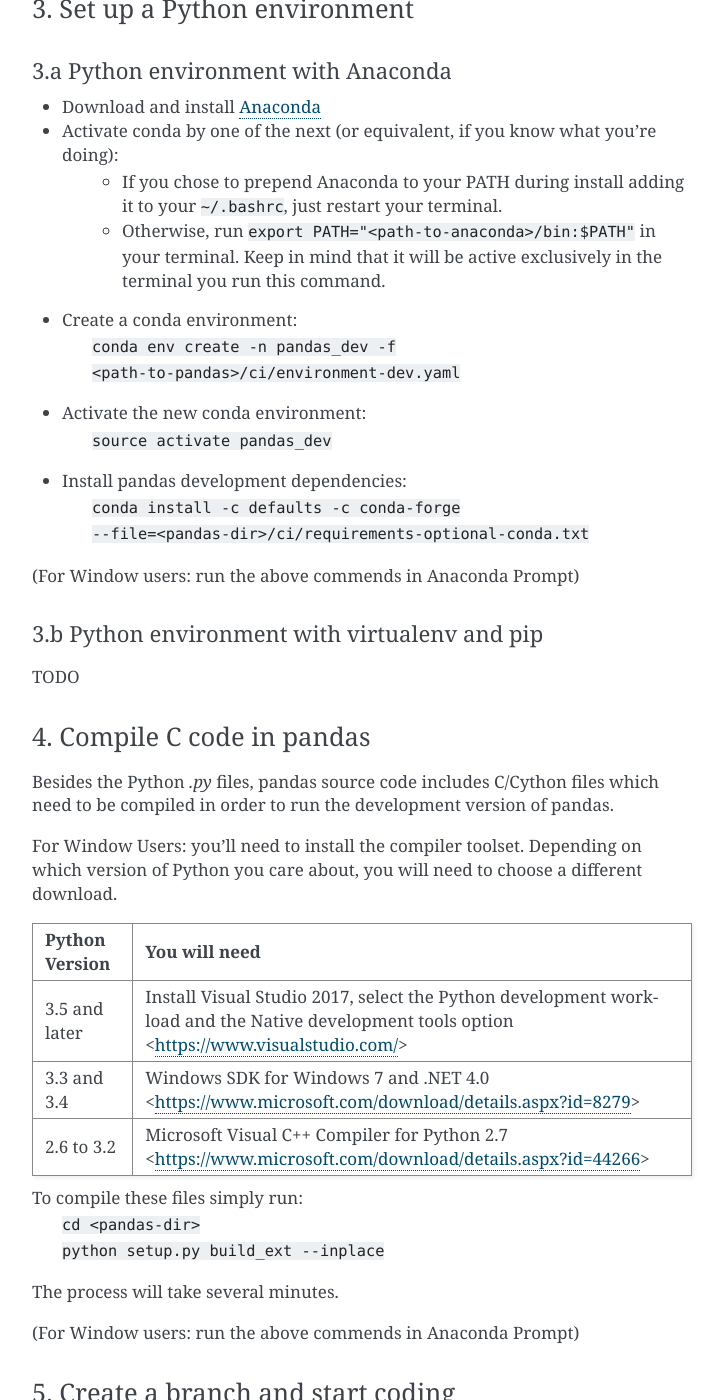
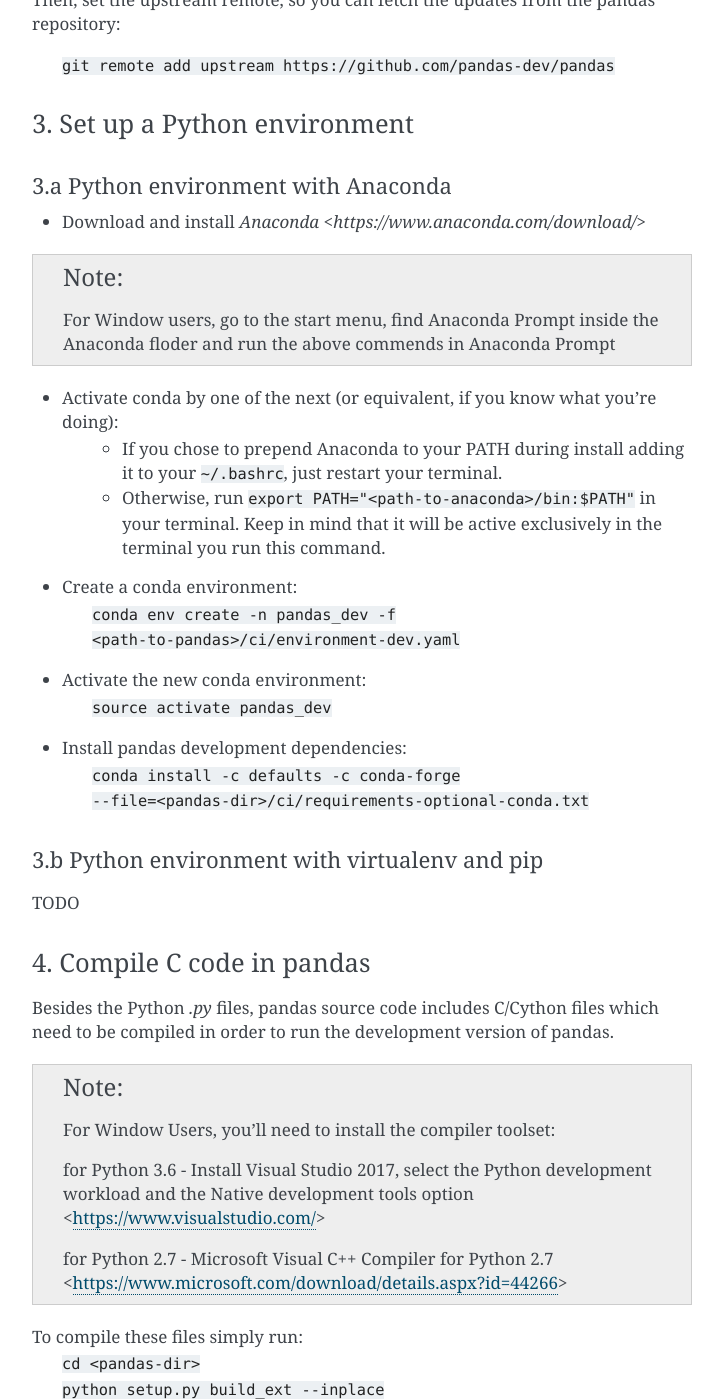
Before and after one commit to python-sprints/python-sprints.github.io, a Sphinx documentation site: the page built from pandas/guide/source/pandas_setup.rst, in a window 1280 px wide and 1400 px high, scrolled down 1382 px. Shown: the whole window, without its empty margins (388-1112 px from the left). Built offline with Sphinx 7.4.7, drawn with Linux system fonts in a browser that asks for light colours; some of the changed text lies outside the part shown.

Commit message:
change instruction for Window users

```diff
--- a/pandas/guide/source/pandas_setup.rst
+++ b/pandas/guide/source/pandas_setup.rst
@@ -38,6 +38,12 @@ via pip, conda or a zip.
 
 To get the latest development version:
 * Fork the `pandas repository <https://github.com/pandas-dev/pandas>`_ on GitHub by click on the top-right `Fork` button
+
+.. note::
+    For Window Users: download git for Windows <https://gitforwindows.org/>
+    and run Git Bash in the directory where you want the copy of pandas source
+    code with the following commends.
+
 * In the terminal of your computer, in the directory where you want the copy of pandas source code, run:
 
     | ``git clone https://github.com/<your-github-username>/pandas``
@@ -51,15 +57,18 @@ repository:
 
     | ``git remote add upstream https://github.com/pandas-dev/pandas``
 
-(For Window Users: download git for Windows <https://gitforwindows.org/> and run Git Bash in the directory where you want the copy of pandas source code with the same commends as above.)
-
 3. Set up a Python environment
 ~~~~~~~~~~~~~~~~~~~~~~~~~~~~~~
 
 3.a Python environment with Anaconda
 ^^^^^^^^^^^^^^^^^^^^^^^^^^^^^^^^^^^^
 
-* Download and install `Anaconda <https://www.anaconda.com/download/>`_
+* Download and install `Anaconda <https://www.anaconda.com/download/>`
+
+.. note::
+    For Window users, go to the start menu, find Anaconda Prompt inside the Anaconda floder
+    and run the above commends in Anaconda Prompt
+
 * Activate conda by one of the next (or equivalent, if you know what you're doing):
     * If you chose to prepend Anaconda to your PATH during install adding it to your ``~/.bashrc``, just restart your terminal.
     * Otherwise, run ``export PATH="<path-to-anaconda>/bin:$PATH"`` in your terminal. Keep in mind that it will be active exclusively in the terminal you run this command.
@@ -83,22 +91,14 @@ TODO
 Besides the Python `.py` files, pandas source code includes C/Cython files
 which need to be compiled in order to run the development version of pandas.
 
-For Window Users: you'll need to install the compiler toolset. Depending on which version of Python you care about, you will need to choose a different download.
+.. note::
+    For Window Users, you'll need to install the compiler toolset:
 
-+----------------+------------------------------------------------------------+
-|   Python       |                       You will need                        |
-|   Version      |                                                            |
-+================+============================================================+
-| 3.5 and later  | Install Visual Studio 2017, select the Python development  |
-|                | workload and the Native development tools option           |
-|                | <https://www.visualstudio.com/>                            |
-+----------------+------------------------------------------------------------+
-| 3.3 and 3.4    | Windows SDK for Windows 7 and .NET 4.0                     |
-|                | <https://www.microsoft.com/download/details.aspx?id=8279>  |
-+----------------+------------------------------------------------------------+
-| 2.6 to 3.2     | Microsoft Visual C++ Compiler for Python 2.7               |
-|                | <https://www.microsoft.com/download/details.aspx?id=44266> |
-+----------------+------------------------------------------------------------+
+    for Python 3.6 - Install Visual Studio 2017, select the Python development workload
+    and the Native development tools option <https://www.visualstudio.com/>
+
+    for Python 2.7 - Microsoft Visual C++ Compiler for Python 2.7
+    <https://www.microsoft.com/download/details.aspx?id=44266>
 
 To compile these files simply run:
     | ``cd <pandas-dir>``
@@ -116,6 +116,9 @@ to work on. Once you know which, you need to create a git branch for your
 changes. This will be useful when you have finished your changes, and you want
 to submit a pull request, so they are included in pandas.
 
+.. note::
+   for Window users run above comments with Git Bash at the colned pandas floder
+
 You can create a git branch running:
     | ``git checkout -b <new_branch_name>``
 
```
Also changed, not shown: other parts of pandas/guide/source/pandas_setup.rst (+0 -3 lines).
